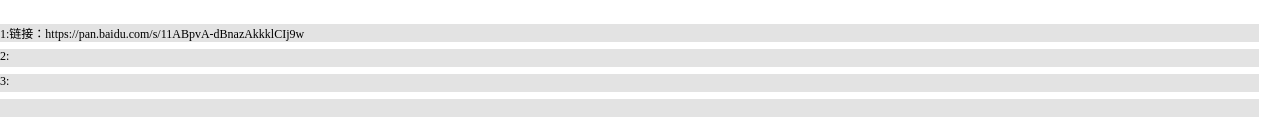
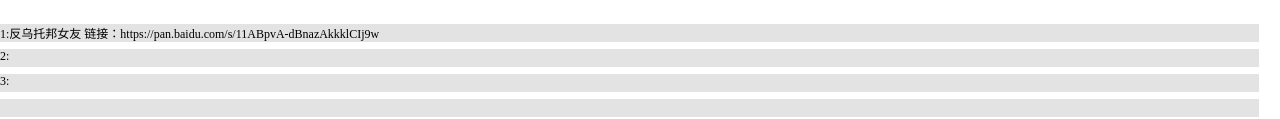
Before and after one commit to bamyblbl/bamyblbl.github.io, a plain HTML site: page myblbl/information.html in a window 1280 px wide. Shown: the part 237-356 px from the top of the page. Drawn offline with Linux system fonts and the light colour scheme.

Commit message:
Update information.html

```diff
--- a/myblbl/information.html
+++ b/myblbl/information.html
@@ -21,7 +21,7 @@ body { padding:0px;margin: 0px; }
 <div id="lyrow">
     <h1 class="asda">从下往上,最上面是最新发布<br>,解压码和提取码在我抖音或b站<br>,群号:954815582有问题进群<br>(虽然说我不一定看的到awa),<br>如果没在现有列表找到你要的可<br>能在这》》</h1>
     <a class="sada" href="https://docs.qq.com/doc/DQkpEZGlaWEhWanVm" target="_blank">历史记录</a>
-<div class="fsdfsa">1:链接：https://pan.baidu.com/s/11ABpvA-dBnazAkkklCIj9w</div>
+<div class="fsdfsa">1:反乌托邦女友 链接：https://pan.baidu.com/s/11ABpvA-dBnazAkkklCIj9w</div>
 <div class="fsdfsa">2:    </div>
 <div class="fsdfsa">3:    </div>
 <div class="fsdfsa"> </div>
```
